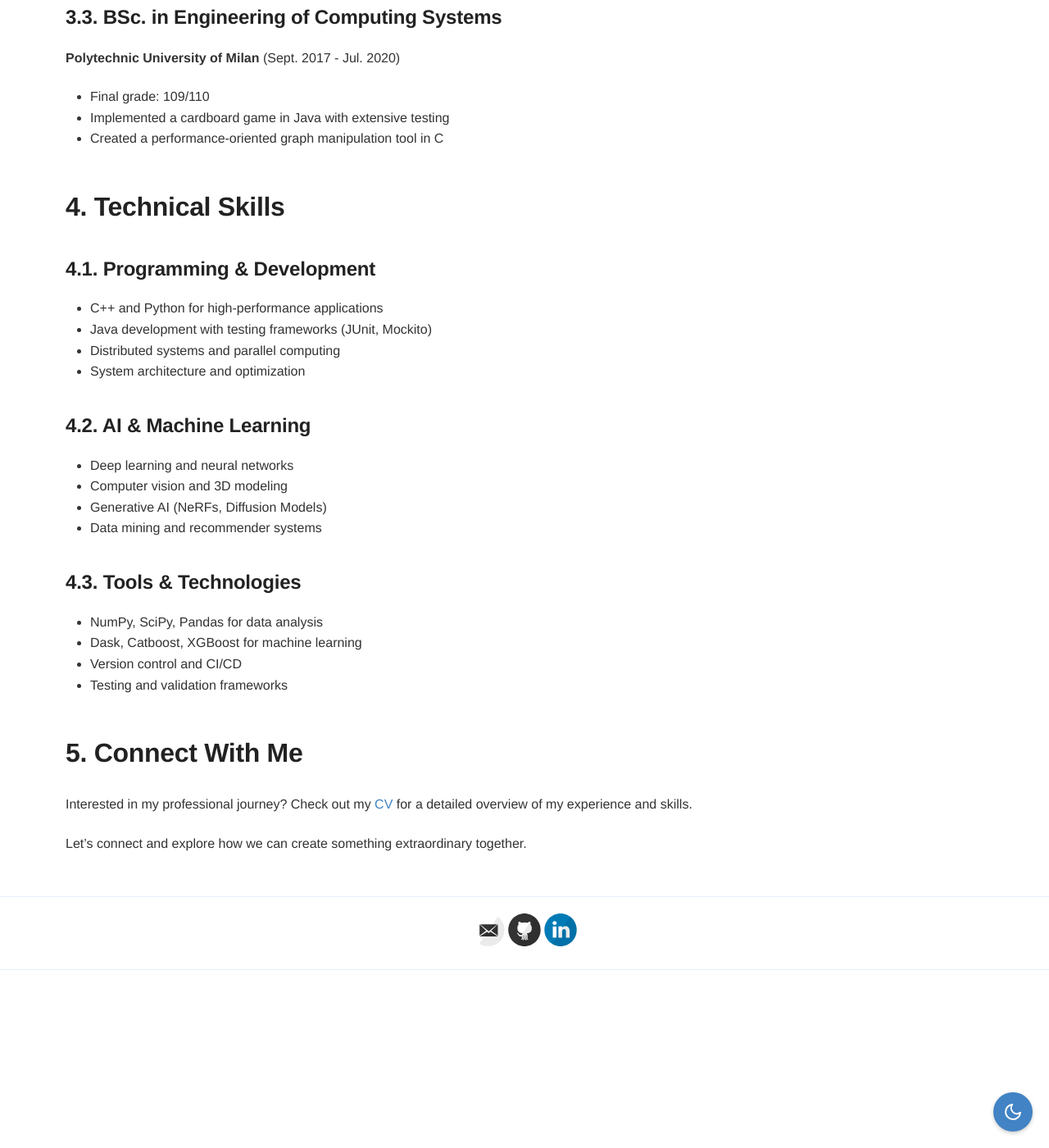
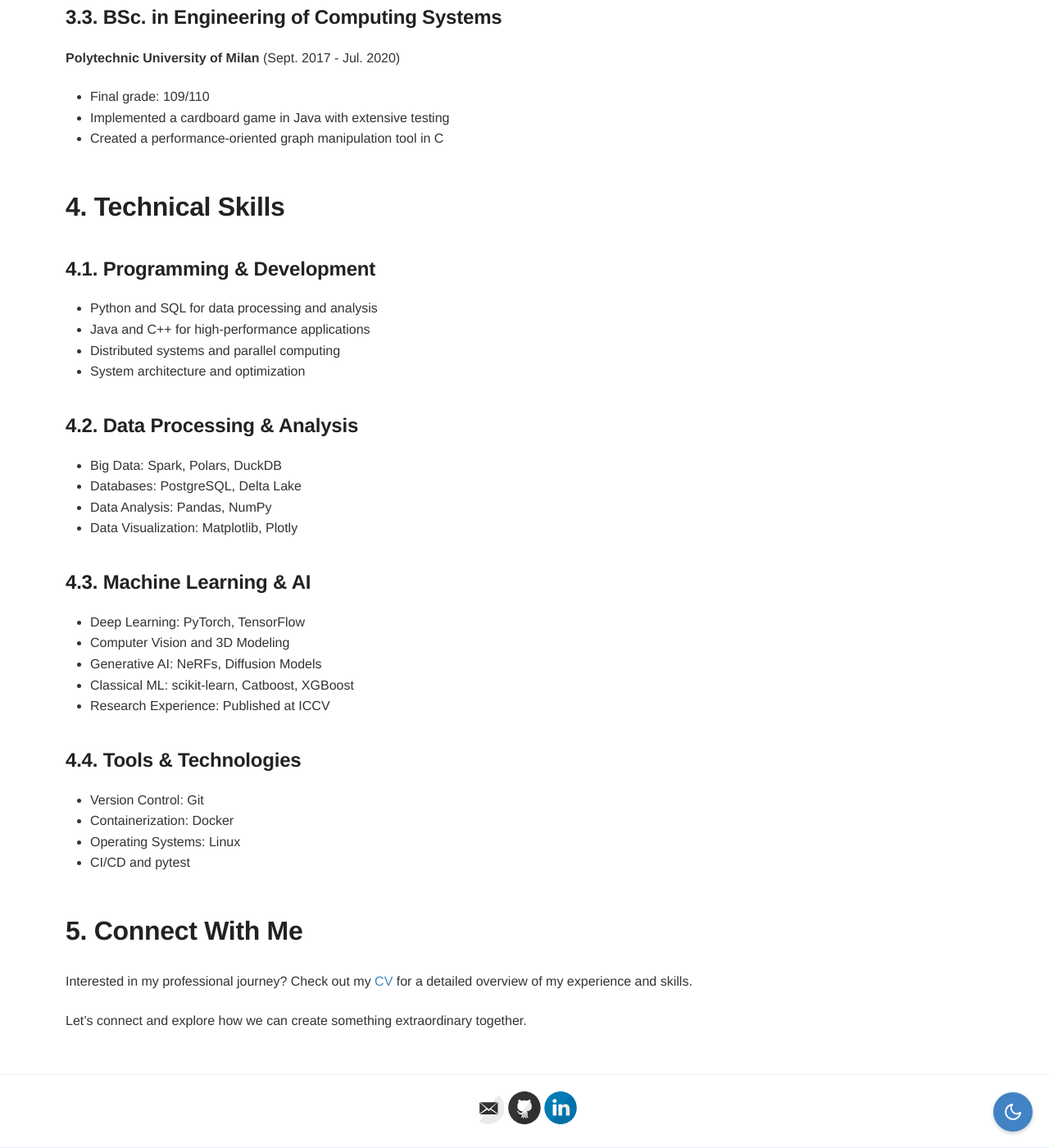
Before and after one commit to Alexdruso/Alexdruso.github.io, a Jekyll site: the page built from docs/index.md, in a window 1280 px wide and 1400 px high, scrolled down 2131 px. Shown: the whole window at 82% size. Built offline with Jekyll 4.4.1, drawn with Linux system fonts in a browser that asks for light colours.

Commit message:
feat: cv

```diff
--- a/docs/index.md
+++ b/docs/index.md
@@ -58,22 +58,29 @@ At <strong>Optiver</strong>, I'm working on:
 ## 4. Technical Skills
 
 ### 4.1. Programming & Development
-- C++ and Python for high-performance applications
-- Java development with testing frameworks (JUnit, Mockito)
+- Python and SQL for data processing and analysis
+- Java and C++ for high-performance applications
 - Distributed systems and parallel computing
 - System architecture and optimization
 
-### 4.2. AI & Machine Learning
-- Deep learning and neural networks
-- Computer vision and 3D modeling
-- Generative AI (NeRFs, Diffusion Models)
-- Data mining and recommender systems
+### 4.2. Data Processing & Analysis
+- Big Data: Spark, Polars, DuckDB
+- Databases: PostgreSQL, Delta Lake
+- Data Analysis: Pandas, NumPy
+- Data Visualization: Matplotlib, Plotly
 
-### 4.3. Tools & Technologies
-- NumPy, SciPy, Pandas for data analysis
-- Dask, Catboost, XGBoost for machine learning
-- Version control and CI/CD
-- Testing and validation frameworks
+### 4.3. Machine Learning & AI
+- Deep Learning: PyTorch, TensorFlow
+- Computer Vision and 3D Modeling
+- Generative AI: NeRFs, Diffusion Models
+- Classical ML: scikit-learn, Catboost, XGBoost
+- Research Experience: Published at ICCV
+
+### 4.4. Tools & Technologies
+- Version Control: Git
+- Containerization: Docker
+- Operating Systems: Linux
+- CI/CD and pytest
 
 ## 5. Connect With Me
 
```
Also changed, not shown: 1 other file.
